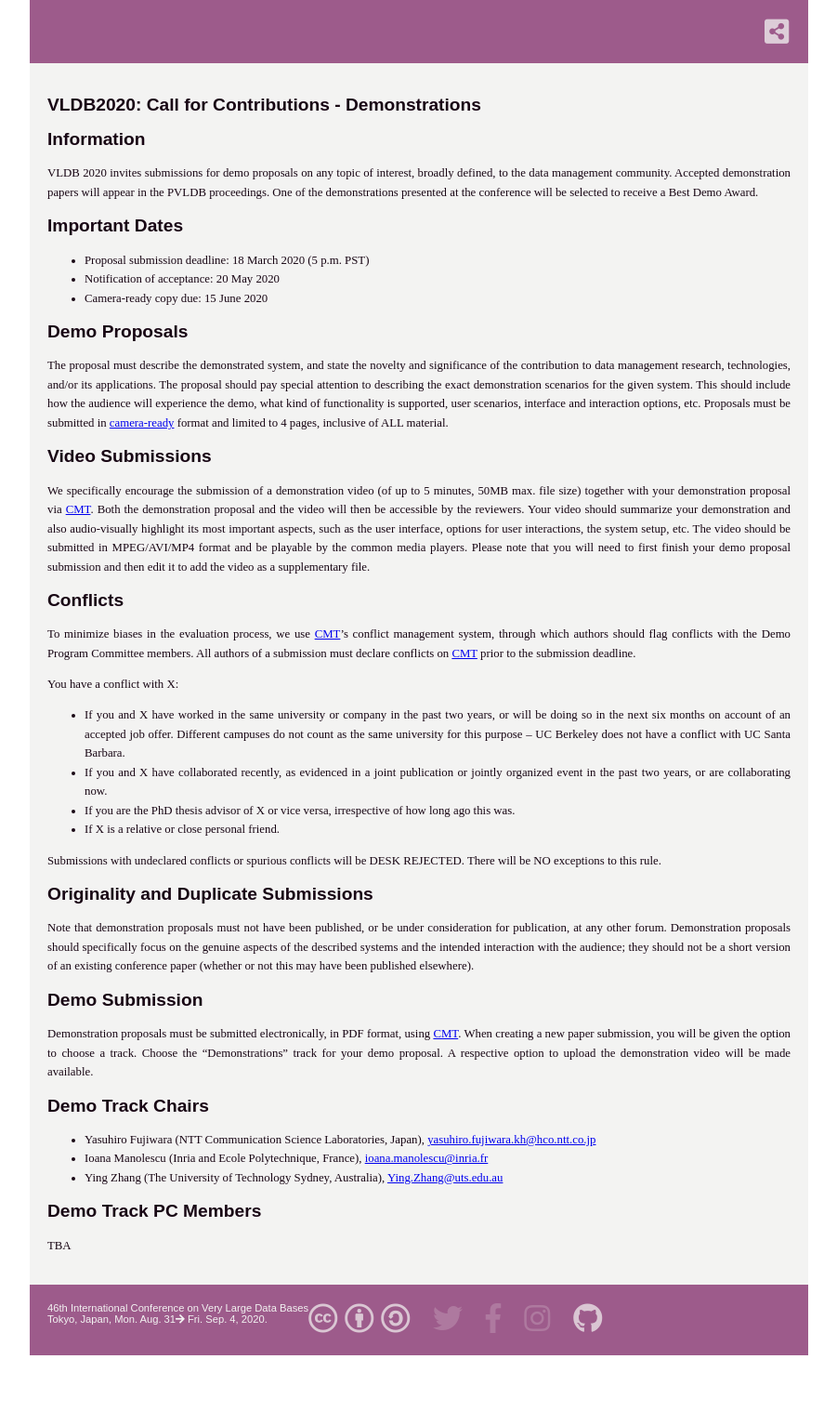
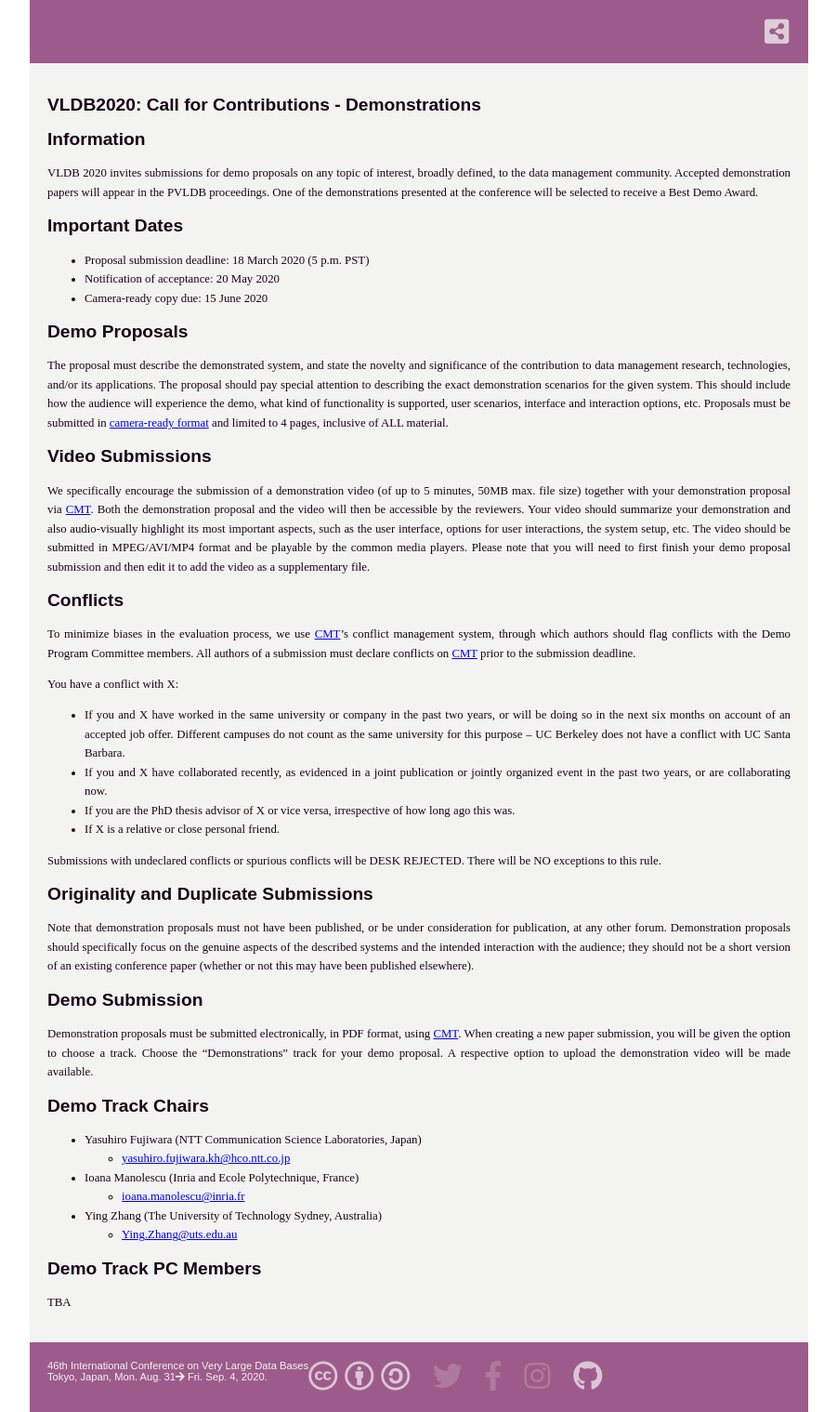
Before and after one commit to VLDB2020/developer-preview, a Jekyll site: the page built from call4demo.md, in a window 1280 px wide. Shown: the part 1579-3098 px from the top of the page at 93% size, without its empty margins (189-1090 px from the left). Built offline with Jekyll 4.4.1, drawn with Linux system fonts in a browser that asks for light colours; nearby versions of some CDN libraries; some web fonts are replaced; comment, search, counter and statistics services are not loaded.

Commit message:
mod link

```diff
--- a/call4demo.md
+++ b/call4demo.md
@@ -18,7 +18,7 @@ VLDB 2020 invites submissions for demo proposals on any topic of interest, broad
 
 ## Demo Proposals
 
-The proposal must describe the demonstrated system, and state the novelty and significance of the contribution to data management research, technologies, and/or its applications. The proposal should pay special attention to describing the exact demonstration scenarios for the given system. This should include how the audience will experience the demo, what kind of functionality is supported, user scenarios, interface and interaction options, etc. Proposals must be submitted in [camera-ready](https://vldb2020.org/formatting-guidelines.html) format and limited to 4 pages, inclusive of ALL material.
+The proposal must describe the demonstrated system, and state the novelty and significance of the contribution to data management research, technologies, and/or its applications. The proposal should pay special attention to describing the exact demonstration scenarios for the given system. This should include how the audience will experience the demo, what kind of functionality is supported, user scenarios, interface and interaction options, etc. Proposals must be submitted in [camera-ready format](https://vldb2020.org/formatting-guidelines.html) and limited to 4 pages, inclusive of ALL material.
 
 ## Video Submissions
 
@@ -46,9 +46,12 @@ Demonstration proposals must be submitted electronically, in PDF format, using [
 
 ## Demo Track Chairs
 
-* Yasuhiro Fujiwara (NTT Communication Science Laboratories, Japan), <yasuhiro.fujiwara.kh@hco.ntt.co.jp>
-* Ioana Manolescu (Inria and Ecole Polytechnique, France), <ioana.manolescu@inria.fr>
-* Ying Zhang (The University of Technology Sydney, Australia), <Ying.Zhang@uts.edu.au>
+* Yasuhiro Fujiwara (NTT Communication Science Laboratories, Japan)
+  * <yasuhiro.fujiwara.kh@hco.ntt.co.jp>
+* Ioana Manolescu (Inria and Ecole Polytechnique, France)
+  * <ioana.manolescu@inria.fr>
+* Ying Zhang (The University of Technology Sydney, Australia)
+  * <Ying.Zhang@uts.edu.au>
 
 ## Demo Track PC Members
 
```
